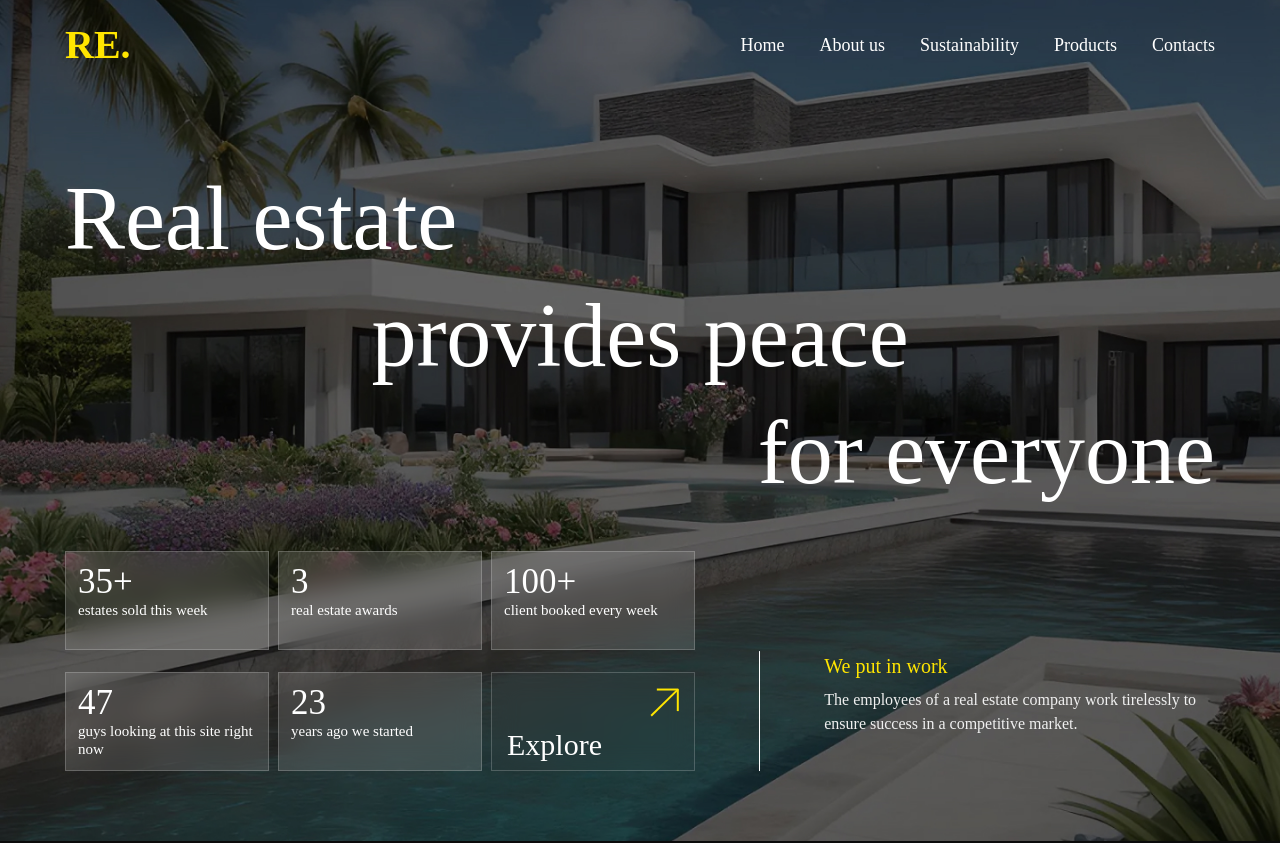
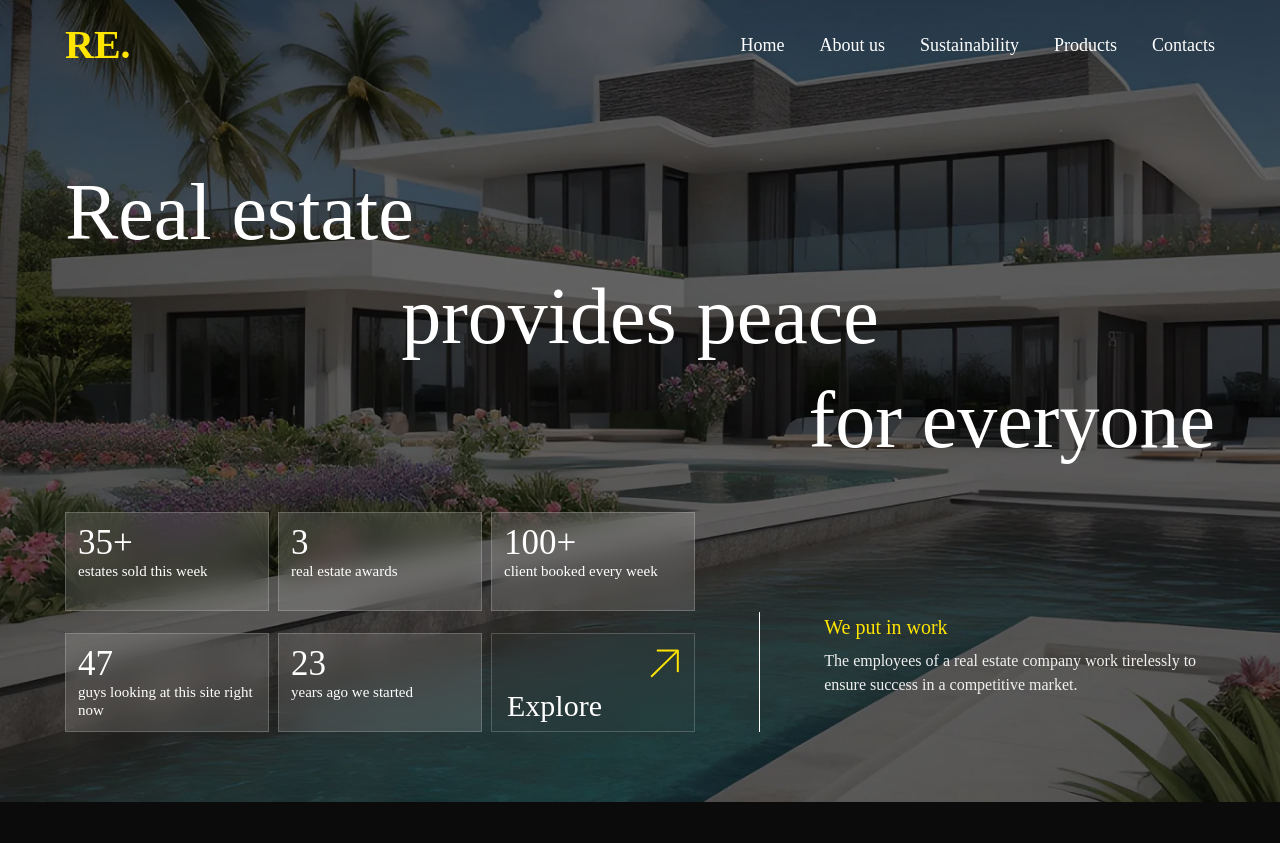
Before and after one commit to B626/real-estate, a React (Vite) app: page / in a window 1280 px wide. Shown: the top 843 px of the page. Built offline with nearby package versions, Linux system fonts and the light colour scheme; a web font is replaced by a local one.

Commit message:
dev full 2

```diff
--- a/src/components/Hero.jsx
+++ b/src/components/Hero.jsx
@@ -86,7 +86,7 @@ const Hero = () => {
       }
     >
       <div className="sm:max-w-[320px] sm2:max-w-[100%] sm:p-[0_15px] m-[0_auto] relative z-[2] l:max-w-[980px] l:max-w-[980px] xl:max-w-[1180px] xxl:max-w-[1380px]">
-        <h1 className="sm:text-[40px] md:text-[60px] sm:text-center font-[500] sm:leading-[130%] text-[#fff] sm:mb-[40px] l:flex l:flex-col l:text-[80px] xl:text-[90px] xxl:text-[110px]">
+        <h1 className="sm:text-[40px] md:text-[60px] sm:text-center font-[500] sm:leading-[130%] text-[#fff] sm:mb-[40px] l:flex l:flex-col l:text-[80px] xxl:text-[80px] xxxl:text-[110px]">
           <span className="l:flex l:self-start">Real estate </span>
           <span className="l:flex l:self-center">provides peace </span>
           <span className="l:flex l:self-end">for everyone</span>
--- a/tailwind.config.js
+++ b/tailwind.config.js
@@ -11,7 +11,8 @@ export default {
       md2: "768px",
       l: "992px",
       xl: "1200px",
-      xxl: "1400px"
+      xxl: "1400px",
+      xxxl: "1500px",
     },
   },
   plugins: [],
```
